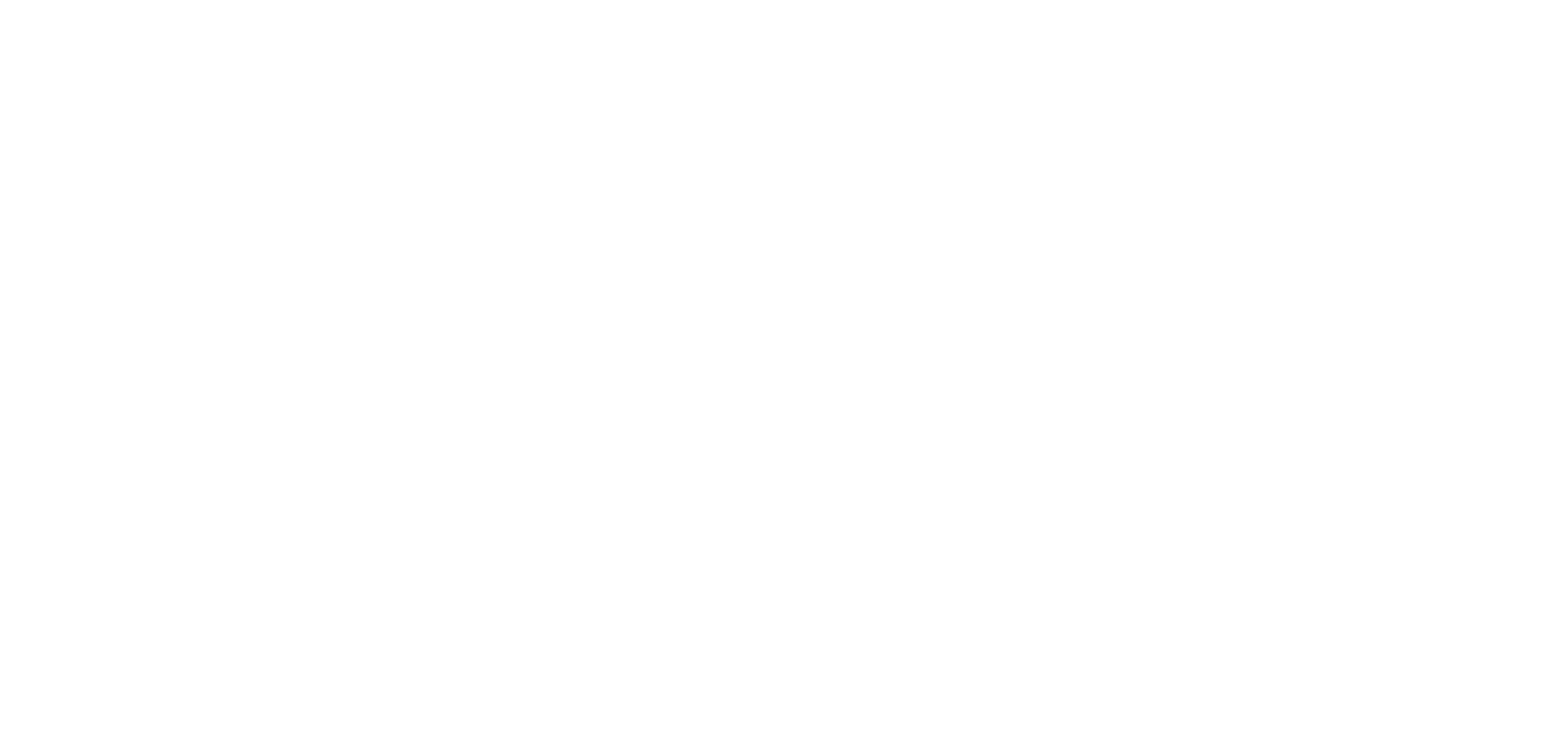
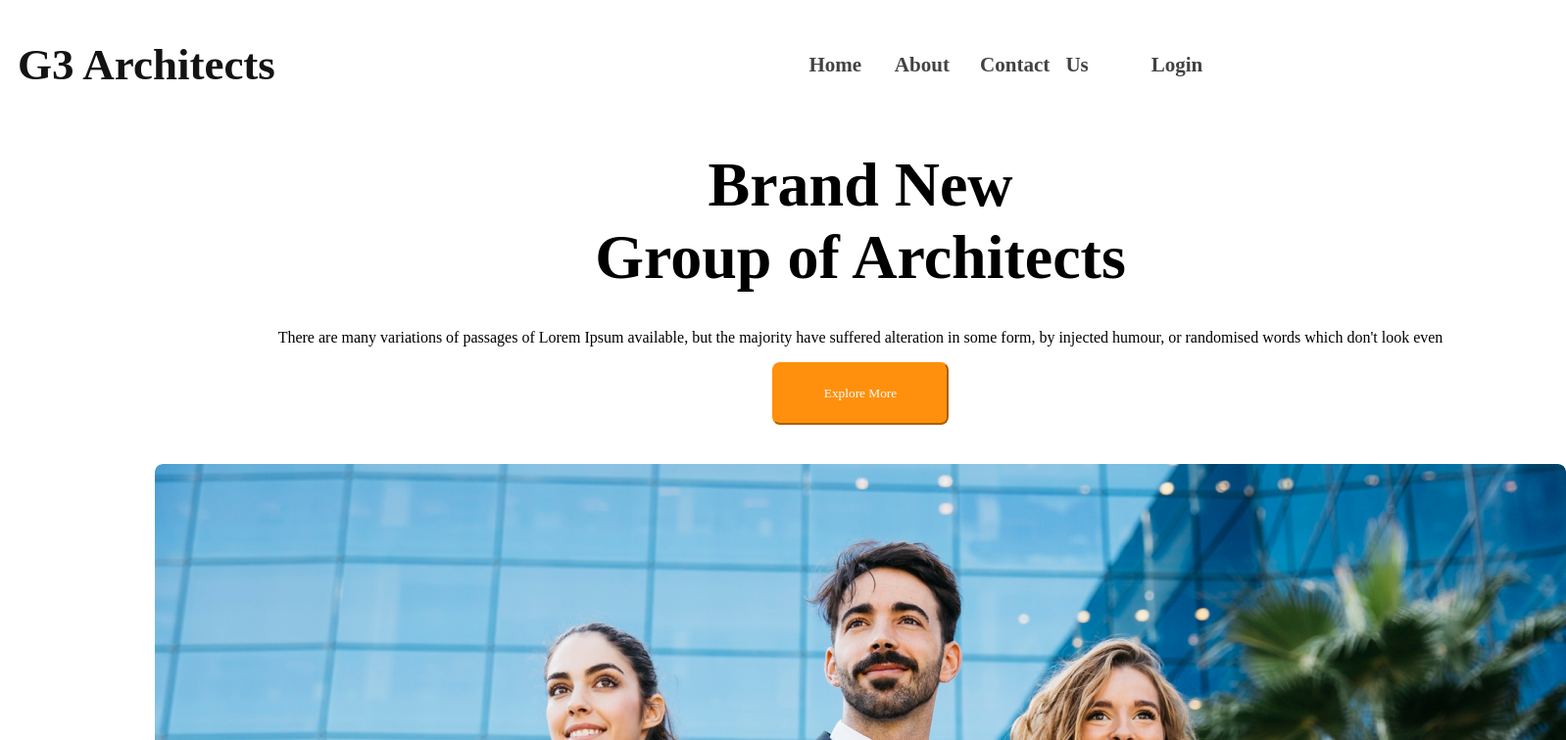
Before and after one commit to mdmohiuddin22/second-assignment, a plain HTML site: page index.html in a window 1280 px wide. Shown: the top 756 px of the page at 98% size, 1598 px wide, since content can reach past the window. Drawn offline with Linux system fonts and the light colour scheme.

Commit message:
add banner main menu

```diff
--- a/index.html
+++ b/index.html
@@ -5,8 +5,49 @@
     <meta http-equiv="X-UA-Compatible" content="IE=edge">
     <meta name="viewport" content="width=device-width, initial-scale=1.0">
     <title>G3-Architects</title>
+    <link rel="stylesheet" href="style.css">
 </head>
 <body>
+    <!----header start---------------------
+    ------------------------------------- -->
+    <header class="header">
+        <div><h1 class="header-title">G3 Architects</h1></div>
+        <div class="menu">
+            <h3>Home</h3>
+            <h3>About</h3>
+            <h3 class="contact">Contact</h3>
+                <h3>Us</h3>
+            <h3>Login</h3>
+        </div>
+    </header>
+    <!-- ---------------------Banner start--------------------- -->
+    <section>
+        <article class="banner">
+            <h1 class="banner-title">Brand New <br>
+                Group of Architects
+                </h1>
+                <p class="banner-description">There are many variations of passages of Lorem Ipsum available, but the majority have suffered alteration in some form, by injected humour, or randomised words which don't look even</p>
+                <button class="explore-btn">Explore More</button>
+                <img src="images/banner.png" alt="" class="banner-img">
+        </article>
+        <!-- ---------------------Banner end--------------------- -->
+    </section>
+      <!-- ---------------------main-body--------------------- -->
+<section>
+    <div class="Features">
+<picture class="features-images">
+    <div class="features-image-1"><img src="images/team1.png" alt="">
+        <img src="images/team2.png" alt=""></div>
+    <div><img src="images/team3.png" alt="">
+        <img src="images/team4.png" alt=""></div>
+</picture>
+<article>
+    <h1 class="features-title">Quick list <span class="of-color"> of Our</span> <span class="feature-color">Features</span></h1>
+    <h3 class="features-description">There are many variations of passages of Lorem Ipsum available, but the majority have suffered alteration in some form, by injected humour, or randomised words which don't look even</h3>
+    <button class="explore-more-btn">Explore More</button>
+</article>
+    </div>
+</section>
 
 </body>
 </html>
--- a/style.css
+++ b/style.css
@@ -0,0 +1,118 @@
+
+.header{
+  display: flex;
+  justify-content: space-between;
+  align-items: center;
+  margin: 10px;
+
+}
+.header-title{
+  font-family: 'Work Sans';
+  font-weight: 700;
+  font-size: 45px;
+  color: #131313;
+}
+
+.menu{
+    display: grid;
+    grid-template-columns: repeat(5, 1fr);
+    justify-content: space-between;
+    font-weight: 500;
+    font-size: 18px;
+    font-family: 'Work Sans';
+    color: #424242;
+}
+
+.contact{
+margin-right: 16px;
+}
+
+/* banner style */
+.banner{
+  width: 862px;
+height: 225px;
+display: grid;
+grid-template-rows: repeat(3, 1fr);
+text-align: center;
+justify-items: center;
+margin-left: 150px;
+
+}
+
+.banner-title{
+  font-weight: 700;
+  font-size: 64px;
+  font-family: 'Work Sans';
+ margin-top: 20px;
+ margin-bottom: 20px;
+
+
+}
+
+/* explore btn style  */
+.explore-btn{
+font-family: 'Work Sans';
+width: 180px;
+height: 64px;
+background: #FF900E;
+border-radius: 8px;
+color: #FFFFFF;
+border-color: #FF900E;
+}
+
+/* banner image style */
+.banner-img{
+width: 1440px;
+height: 700px;
+left: 240px;
+top: 577px;
+border-radius: 8px;
+margin: 40px 0px;
+}
+/*---------------------- Features style ----------------------*/
+.Features{
+  align-items: center;
+  display: grid;
+  grid-template-columns: repeat(2, 1fr);
+  margin-left: 140px;
+
+
+}
+
+.features-images{
+  margin-top: 1000px;
+
+}
+
+
+.features-title{
+  font-family: 'Work Sans';
+  margin-top: 1000px;
+  margin-bottom: 60px;
+font-size: 100px;
+color: #727272;
+}
+.of-color{
+  color: #131313;
+
+}
+
+.explore-more-btn{
+  width: 180px;
+  height: 64px;
+  border-radius: 8px;
+  background: #FF900E;
+  border-color: #FF900E;
+  color: #FFFFFF;
+  font-weight: 600;
+  font-family: 'Work Sans';
+font-size: 20px;
+}
+
+.feature-color{
+  color: #FF900E;
+}
+
+.features-image-1{
+margin-bottom: 50px;
+}
```
